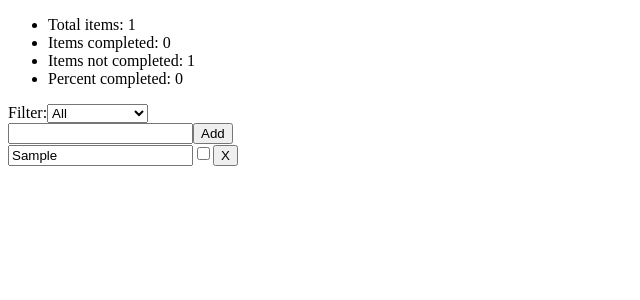
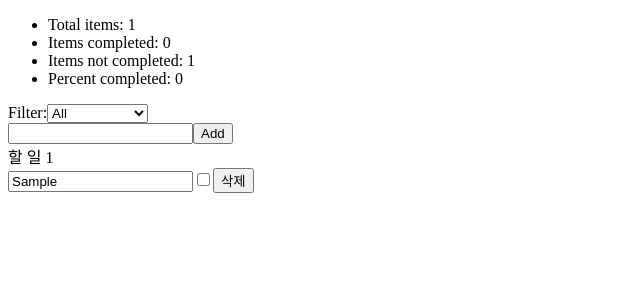
Before and after one commit to kshyun1223/practice-recoil-is-good, a React app: page / in a window 1280 px wide. Both pictures are taken after typing "Sample" into the empty fields and a click on the button "Add". Shown: the top 300 px of the page, without its empty margins (0-640 px from the left). Built offline with nearby package versions, Linux system fonts and the light colour scheme.

Commit message:
TodoItem.tsx

```diff
--- a/src/components/TodoList/TodoItem.tsx
+++ b/src/components/TodoList/TodoItem.tsx
@@ -1,52 +1,66 @@
-import React from "react";
+/* libs */
+import React from "react"
 import { useRecoilState } from "recoil"
-import { todoListState } from "../../recoil/recoilStore";
 
+/* recoilStore */
+import { todoListState } from "../../recoil/recoilStore"
+
+/* 개별 아이템을 담는 컨테이너 */
 export default function TodoItem({item}) {
-  const [todoList, setTodoList] = useRecoilState(todoListState);
-  const index = todoList.findIndex((listItem) => listItem === item);
+  /* 리코일 setter 호출 */
+  const [todoList, setTodoList] = useRecoilState(todoListState)
 
+  /* 리코일 저장소에서 현재 항목의 인덱스를 검색 */
+  const index = todoList.findIndex((listItem) => listItem === item)
+
+  /* 입력 내용을 실시간으로 리코일 저장소에 반영 */
   const editItemText = ({target: {value}}) => {
     const newList = replaceItemAtIndex(todoList, index, {
       ...item,
       text: value,
-    });
+    }) // 입력이 반영된 새로운 배열
 
-    setTodoList(newList);
-  };
+    setTodoList(newList) // 리코일 저장소를 새로 만든 배열로 교체
+  }
 
+  /* 체크박스 */
   const toggleItemCompletion = () => {
     const newList = replaceItemAtIndex(todoList, index, {
       ...item,
       isComplete: !item.isComplete,
-    });
+    }) // 체크가 반영된 새로운 배열
 
-    setTodoList(newList);
-  };
+    setTodoList(newList) // 리코일 저장소를 새로 만든 배열로 교체
+  }
 
+  /* 삭제 버튼 */
   const deleteItem = () => {
-    const newList = removeItemAtIndex(todoList, index);
-
-    setTodoList(newList);
-  };
+    const newList = removeItemAtIndex(todoList, index) // 삭제가 반영된 새로운 배열
+    setTodoList(newList) // 리코일 저장소를 새로 만든 배열로 교체
+  }
 
   return (
     <div>
+      <div>할 일 {index+1} {" "}</div>
       <input type="text" value={item.text} onChange={editItemText} />
       <input
         type="checkbox"
         checked={item.isComplete}
         onChange={toggleItemCompletion}
       />
-      <button onClick={deleteItem}>X</button>
+      <button onClick={deleteItem}>삭제</button>
     </div>
-  );
+  )
 }
 
+/* 할 일 변경에 사용되는 함수 */
 function replaceItemAtIndex(arr, index, newValue) {
-  return [...arr.slice(0, index), newValue, ...arr.slice(index + 1)];
+  console.log(arr)
+  return [...arr.slice(0, index), newValue, ...arr.slice(index + 1)]
 }
 
+/* 할 일 삭제에 사용되는 함수 */
 function removeItemAtIndex(arr, index) {
-  return [...arr.slice(0, index), ...arr.slice(index + 1)];
+  console.log(arr)
+  return [...arr.slice(0, index), ...arr.slice(index + 1)]
 }
```
